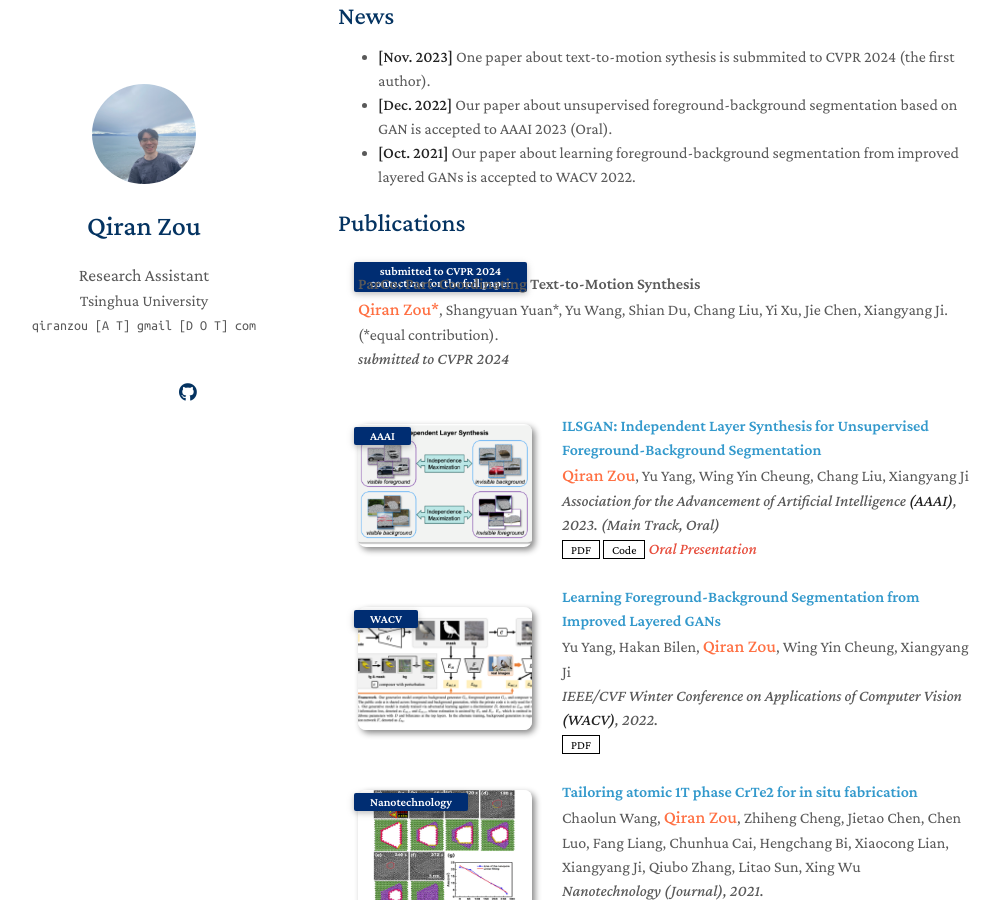
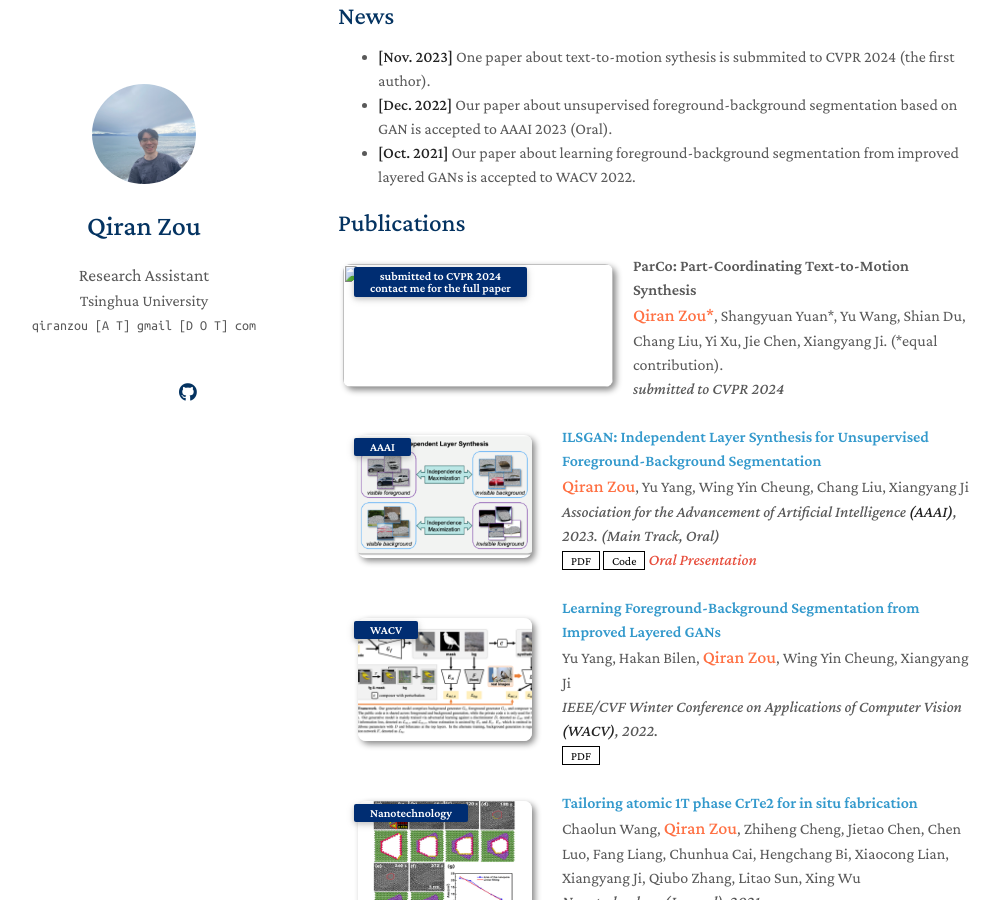
Before and after one commit to qrzou/qrzou.github.io, a Jekyll site: the page built from index.md, in a window 1280 px wide and 900 px high, scrolled down 477 px. Shown: the whole window, without its empty margins (132-1132 px from the left). Built offline with Jekyll 4.4.1, drawn with Linux system fonts in a browser that asks for light colours; nearby versions of some CDN libraries; a style sheet for code colours, icons or effects is not loaded; our own code applies the rules of GitHub Pages for plain Markdown files.

Commit message:
Update publications.md

```diff
--- a/_includes/publications.md
+++ b/_includes/publications.md
@@ -9,7 +9,7 @@
 <div class="pub-row">
 
   <div class="col-sm-3 abbr" style="position: relative;">
-    <img src="" width="40" class="none">
+    <img src="" width="40" class="teaser img-fluid z-depth-1">
     <abbr class="badge">submitted to CVPR 2024 <br> contact me for the full paper</abbr>
   </div>
 
```
